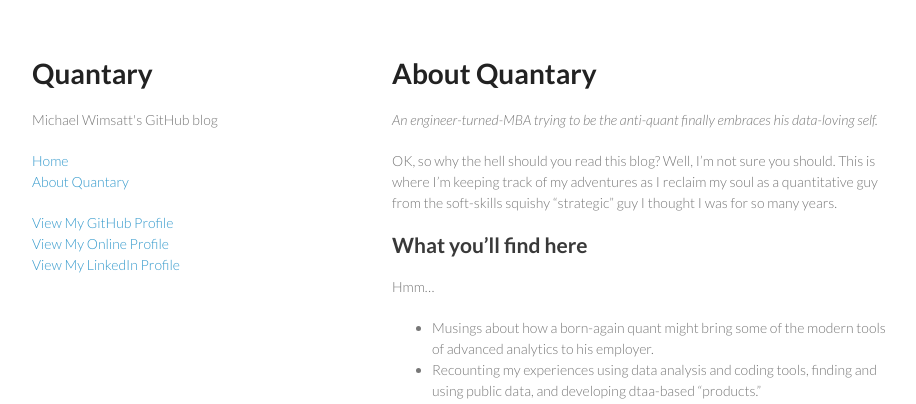
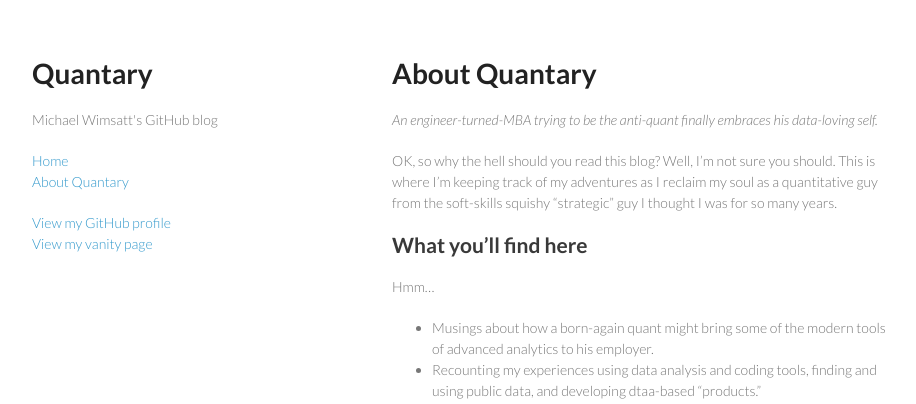
Before and after one commit to wimsy/wimsy.github.com, a Jekyll site: the page built from about/index.md, in a window 1280 px wide. Shown: the top 404 px of the page, without its empty margins (178-1094 px from the left). Built offline with Jekyll 4.4.1, drawn with Linux system fonts in a browser that asks for light colours.

```diff
--- /dev/null
+++ b/CNAME
@@ -0,0 +1 @@
+quantary.net
--- a/_layouts/default.html
+++ b/_layouts/default.html
@@ -24,9 +24,8 @@
 		</p>
 
         <p class="view">
-			<a href="https://github.com/wimsy">View My GitHub Profile</a><br>
-			<a href="http://michaelwimsatt.com">View My Online Profile</a><br>
-			<a href="http://linkedin.com/in/michaelwimsatt">View My LinkedIn Profile</a>
+			<a href="https://github.com/wimsy">View my GitHub profile</a><br>
+			<a href="http://michaelwimsatt.com">View my vanity page</a><br>
 		</p>
 
       </header>
```
